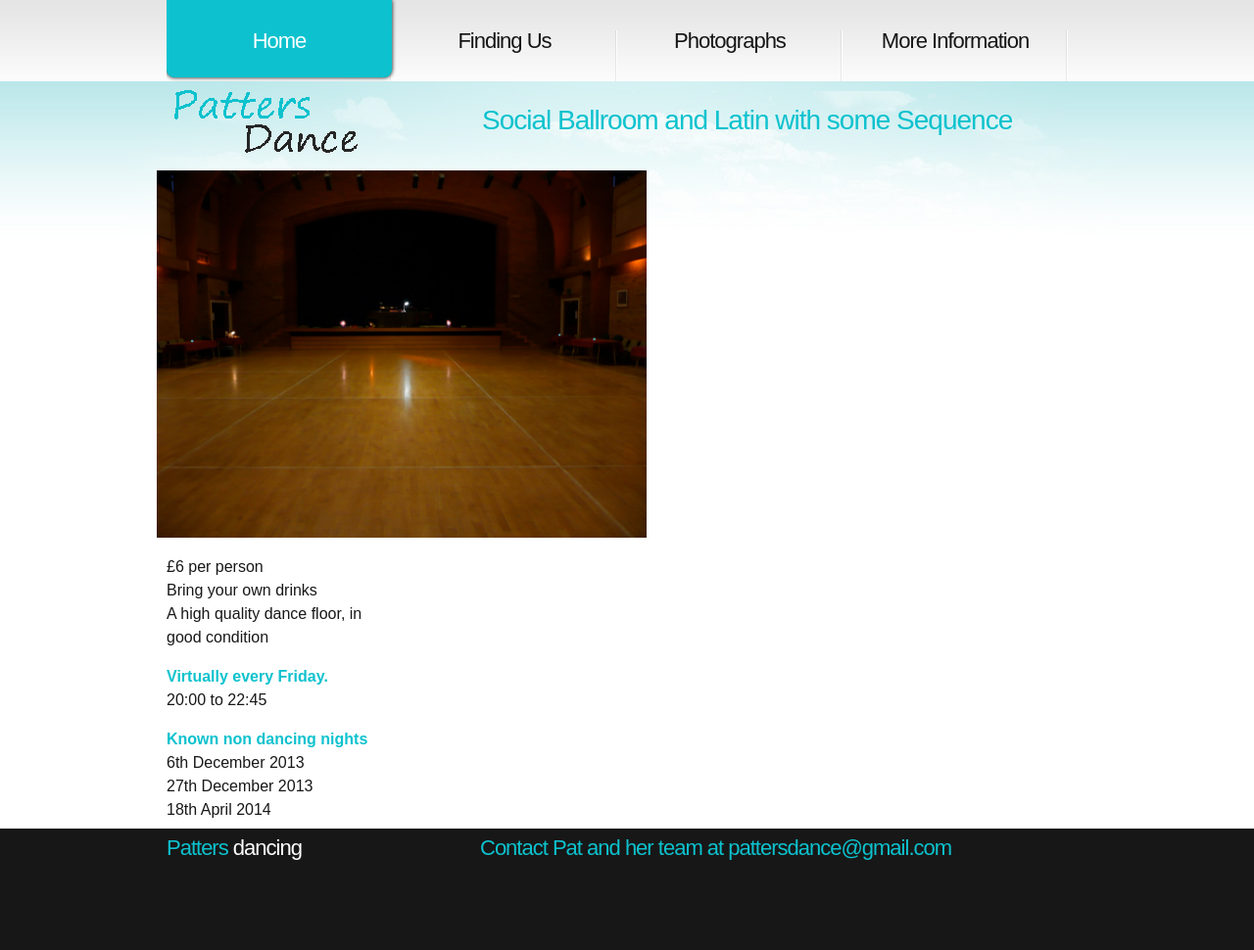
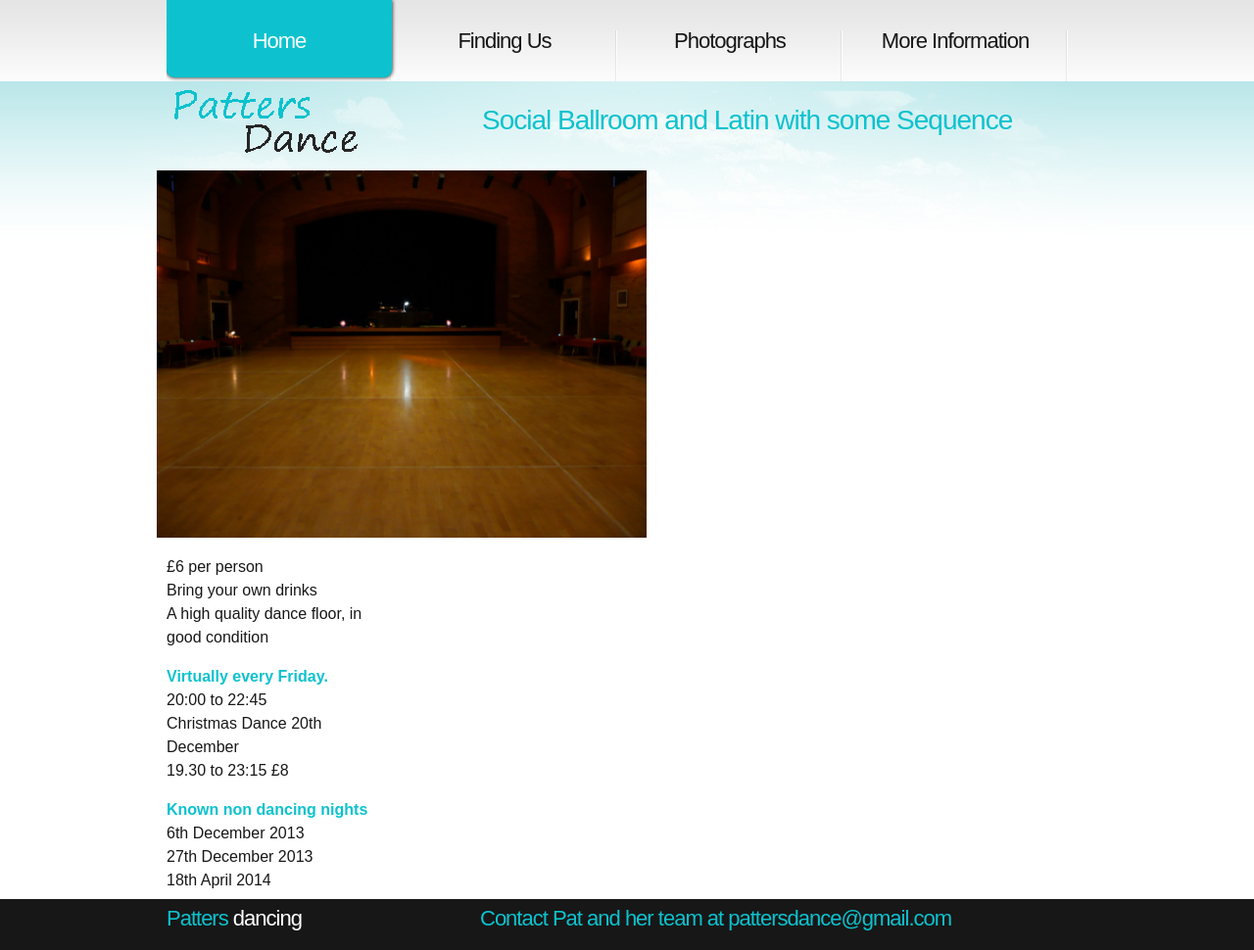
Before and after one commit to ramsayd/patters, a Jekyll site: the page built from 00_index.md, in a window 1280 px wide. Shown: the whole page at 98% size. Built offline with Jekyll 4.4.1, drawn with Linux system fonts in a browser that asks for light colours; before the commit the page ends 900 px from its top, so only the background shows below that.

Commit message:
Update 00_index.md

```diff
--- a/00_index.md
+++ b/00_index.md
@@ -12,6 +12,8 @@ permalink: "index.html"
 	<dt>A high quality dance floor, in good condition</dt>
 	<dt class="heading-text">Virtually every Friday.</dt>
 	<dt>20:00 to 22:45</dt>
+	<dt>Christmas Dance 20th December</dt>
+	<dt>19.30 to 23:15 £8</dt>
 	<dt class="heading-text non-dancing">Known non dancing nights</dt>
 	<dt>6th December 2013</dt>
 	<dt>27th December 2013</dt>
```
